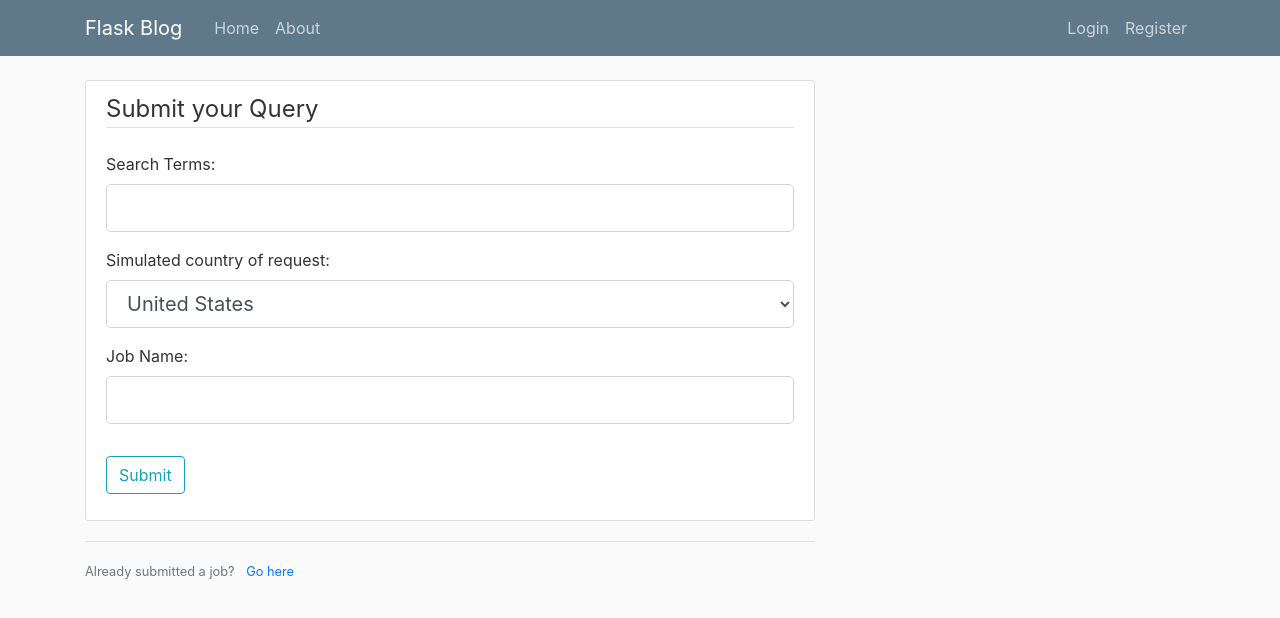
After one commit to Holtder/talos, a Flask app: page /submitquery in a window 1280 px wide. The commit adds this page. Shown: the top 618 px of the page. Run offline with Flask 2, Linux system fonts and the light colour scheme; some libraries are stand-ins or nearby versions.

Commit message:
Converted the tutorial documents to a form that fits the aim of this project and created some supporting pages.

```diff
--- a/flasktest.py
+++ b/flasktest.py
@@ -1,30 +1,33 @@
-from flask import Flask, render_template, url_for
+from flask import Flask, render_template, url_for, flash, redirect
+from forms import AppQuery
+
+# Setting up the main object all the Flask functions as based on.
 app = Flask(__name__)
+app.config['SECRET_KEY'] = '857de896a3ad275824157a245a057f5c'
 
-posts = [
-    {
-        'author' : 'Ender Holten',
-        'title' : 'Might as well make it myself',
-        'content' : 'Should bookstack fail me then there\'s always Flask',
-        'date' : 'October 10, 2019'
-    },
-    {
-        'author' : 'Ender Holten',
-        'title' : 'Or I\'ll just leave it like this',
-        'content' : 'Considering the fact that my time is limited as it is',
-        'date' : 'October 11, 2019'
-    }
-]
-
+# Route for the home page, have information about the Scraper here
 @app.route('/')
 @app.route('/home')
 def home():
-    return render_template('home.html', posts=posts, title="home")
+    return render_template('home.html', title='Home')
 
-@app.route('/about')
-def about():
-    return render_template('about.html', title="about")
+# Route for the Submit Query page
+@app.route('/submitquery', methods=['GET','POST'])
+def submitquery():
+    # Pull AppQuery from forms.py so it can be used as an argument
+    form = AppQuery()
 
+    # Run this code if the form was completed and the user was redirected to this page
+    if form.validate_on_submit():
+        # Set flash message to notify user of succesfull query submission.
+        flash(f'Job {form.job_name.data} successfully submitted!', 'success')
+        return redirect(url_for('submitquery'))
+    return render_template('submitquery.html', title='Submit a new Query', form=form)
+
+
+@app.route('/jobs')
+def jobs():
+    return render_template('jobs.html', title='Current Jobs')
 
 if __name__ == '__main__':
     # Turn debug off when used on server!
--- a/forms.py
+++ b/forms.py
@@ -0,0 +1,11 @@
+from flask_wtf import FlaskForm
+from wtforms import StringField, SubmitField, SelectField
+from wtforms.validators import DataRequired, Length
+
+COUNTRY_ABBREV = [('us', 'United States'), ('gb', 'Great Britain'),  ('nl', 'The Netherlands')]
+
+class AppQuery(FlaskForm):
+    query = StringField('Search Terms:', validators=[DataRequired(), Length(min=3)])
+    shop_country = SelectField('Simulated country of request:', choices=COUNTRY_ABBREV)
+    job_name = StringField('Job Name:', validators=[DataRequired(), Length(min=3)])
+    submit = SubmitField('Submit')
--- a/templates/about.html
+++ b/templates/jobs.html
@@ -1,4 +1,4 @@
 {% extends "layout.html" %}
 {% block content %}
-    <h1>About page</h1>
+
 {% endblock content %}
--- a/templates/layout.html
+++ b/templates/layout.html
@@ -43,20 +43,16 @@
     <main role="main" class="container">
         <div class="row">
             <div class="col-md-8">
+                {% with messages = get_flashed_messages(with_categories=true) %}
+                    {% if messages %}
+                        {% for category, message in messages %}
+                            <div class="alert alert-{{ category }}">
+                                {{ message }}
+                            </div>
+                        {% endfor%}
+                    {% endif %}
+                {% endwith %}
                 {% block content %}{% endblock %}
-            </div>
-            <div class="col-md-4">
-                <div class="content-section">
-                    <h3>Our Sidebar</h3>
-                    <p class='text-muted'>You can put any information here you'd like.
-                        <ul class="list-group">
-                            <li class="list-group-item list-group-item-light">Latest Posts</li>
-                            <li class="list-group-item list-group-item-light">Announcements</li>
-                            <li class="list-group-item list-group-item-light">Calendars</li>
-                            <li class="list-group-item list-group-item-light">etc</li>
-                        </ul>
-                    </p>
-                </div>
             </div>
         </div>
     </main>
--- /dev/null
+++ b/templates/submitquery.html
@@ -0,0 +1,58 @@
+{% extends "layout.html" %}
+    {% block content %}
+    <div class="content-section">
+        <form method="POST" action="">
+            {{ form.hidden_tag() }}
+            <fieldset class="form-group">
+                <legend class="border-bottom mb-4">Submit your Query</legend>
+                <div class="form-group">
+                    {{ form.query.label(class="form-control-label") }}
+                    {% if form.query.errors %}
+                        {{ form.query(class="form-control form-control-lg is-invalid") }}
+                        <div class="invalid-feedback">
+                            {% for error in form.query.errors%}
+                            <span>{{ error }}</span>
+                            {% endfor %}
+                        </div>
+                    {% else %}
+                        {{ form.query(class="form-control form-control-lg") }}
+                    {% endif %}
+                </div>
+                <div class="form-group">
+                    {{ form.shop_country.label(class="form-control-label") }}
+                    {% if form.shop_country.errors %}
+                        {{ form.shop_country(class="form-control form-control-lg is-invalid") }}
+                        <div class="invalid-feedback">
+                            {% for error in form.shop_country.errors%}
+                            <span>{{ error }}</span>
+                            {% endfor %}
+                        </div>
+                    {% else %}
+                        {{ form.shop_country(class="form-control form-control-lg") }}
+                    {% endif %}
+                </div>
+                <div class="form-group">
+                    {{ form.job_name.label(class="form-control-label") }}
+                    {% if form.job_name.errors %}
+                        {{ form.job_name(class="form-control form-control-lg is-invalid") }}
+                        <div class="invalid-feedback">
+                            {% for error in form.job_name.errors%}
+                            <span>{{ error }}</span>
+                            {% endfor %}
+                        </div>
+                    {% else %}
+                        {{ form.job_name(class="form-control form-control-lg") }}
+                    {% endif %}
+                </div>
+            </fieldset>
+            <div class="form-group">
+                {{ form.submit(class="btn btn-outline-info") }}
+            </div>
+        </form>
+    </div>
+    <div class="border-top pt-3">
+        <small class="text-muted">
+            Already submitted a job? <a class="ml-2" href="{{ url_for('jobs') }}">Go here</a>
+        </small>
+    </div>
+{% endblock content %}
```
Also changed, not shown: templates/home.html (+1 -12 lines).
